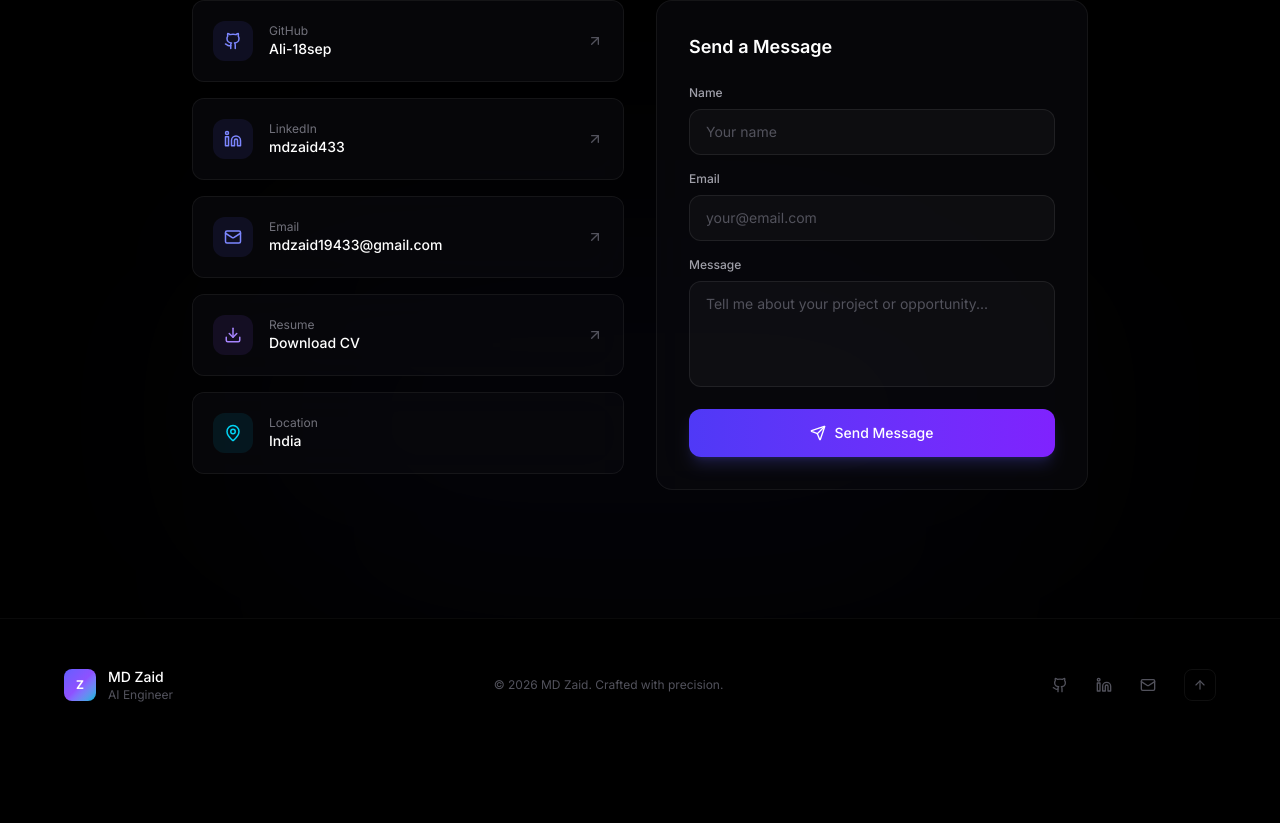
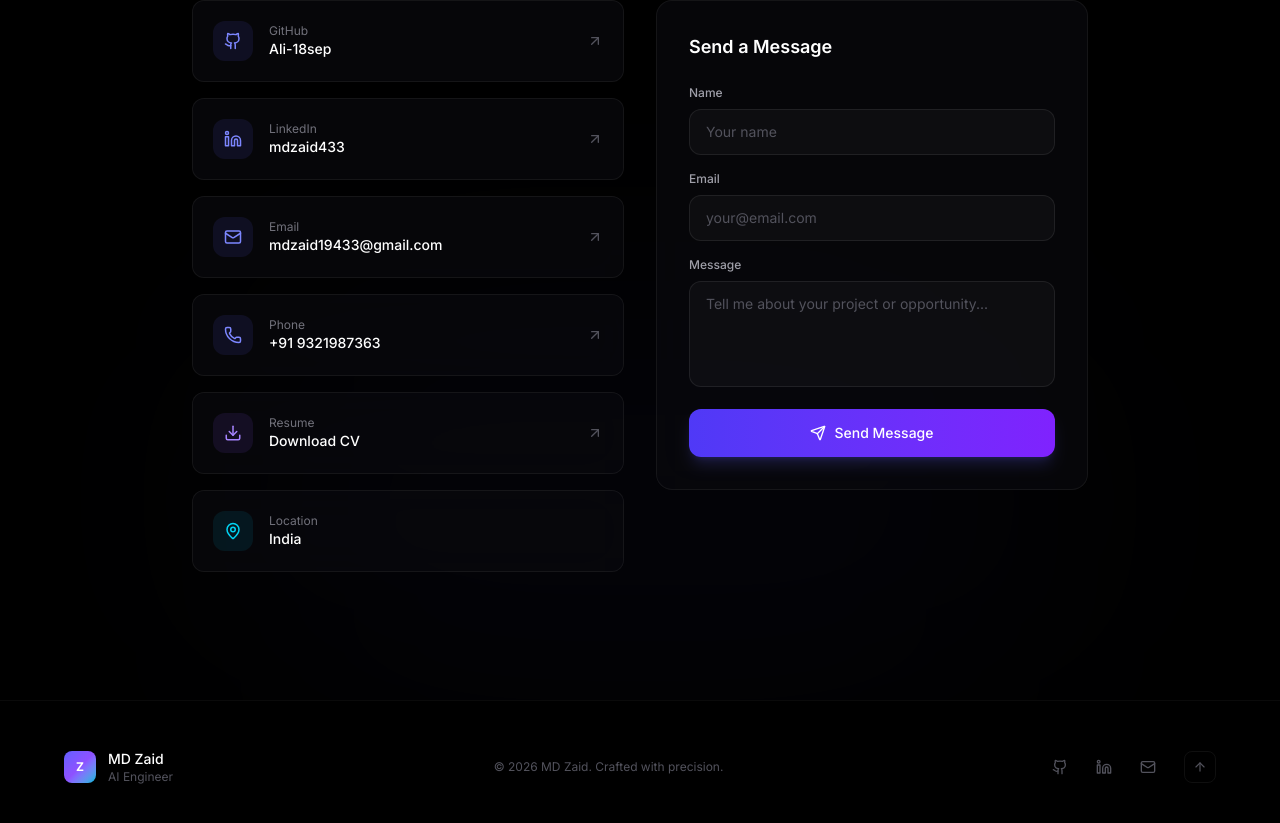
Before and after one commit to GenerativeZee/myPortfolio, a Next.js app: page / in a window 1280 px wide. Shown: the part 9455-10278 px from the top of the page. Before the commit the page ends 10206 px from the top, so only its background shows below. Built offline with nearby package versions, Linux system fonts and the light colour scheme.

Commit message:
feat: add phone number to contact section and AI chatbot knowledge base

```diff
--- a/src/app/api/chat/route.ts
+++ b/src/app/api/chat/route.ts
@@ -8,6 +8,7 @@ ABOUT MD ZAID:
 - Tagline: "Building production-scale AI systems that reason, retrieve, and act autonomously."
 - Experience: 3+ years of engineering enterprise-scale AI systems. Currently an AI Engineer at Jio Platforms Ltd. (Aug 2023 - Present) in India.
 - Email: mdzaid19433@gmail.com
+- Phone: +91 9321987363
 - GitHub: https://github.com/Ali-18sep
 - LinkedIn: https://linkedin.com/in/mdzaid433
 
--- a/src/components/sections/ContactSection.tsx
+++ b/src/components/sections/ContactSection.tsx
@@ -11,6 +11,7 @@ import {
   MapPin,
   ArrowUpRight,
   CheckCircle,
+  Phone,
 } from "lucide-react";
 import { GithubIcon, LinkedinIcon } from "@/components/icons";
 
@@ -32,6 +33,12 @@ const contactLinks = [
     value: "mdzaid19433@gmail.com",
     href: "mailto:mdzaid19433@gmail.com",
     icon: Mail,
+  },
+  {
+    label: "Phone",
+    value: "+91 9321987363",
+    href: "tel:+919321987363",
+    icon: Phone,
   },
 ];
 
```
